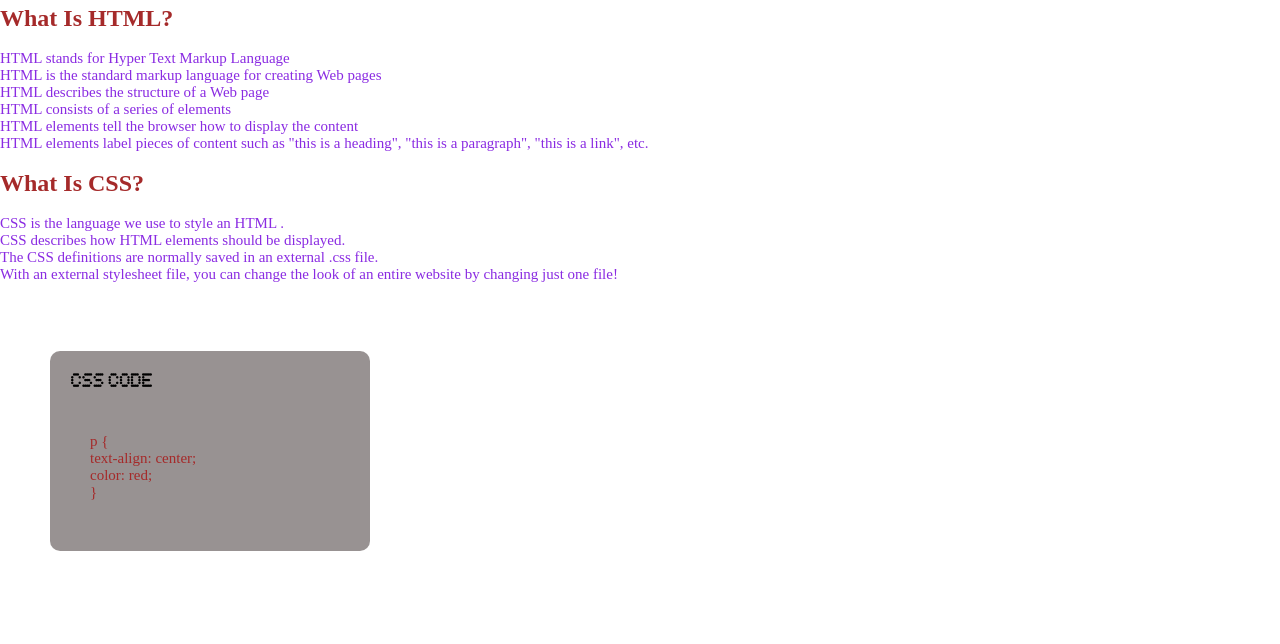
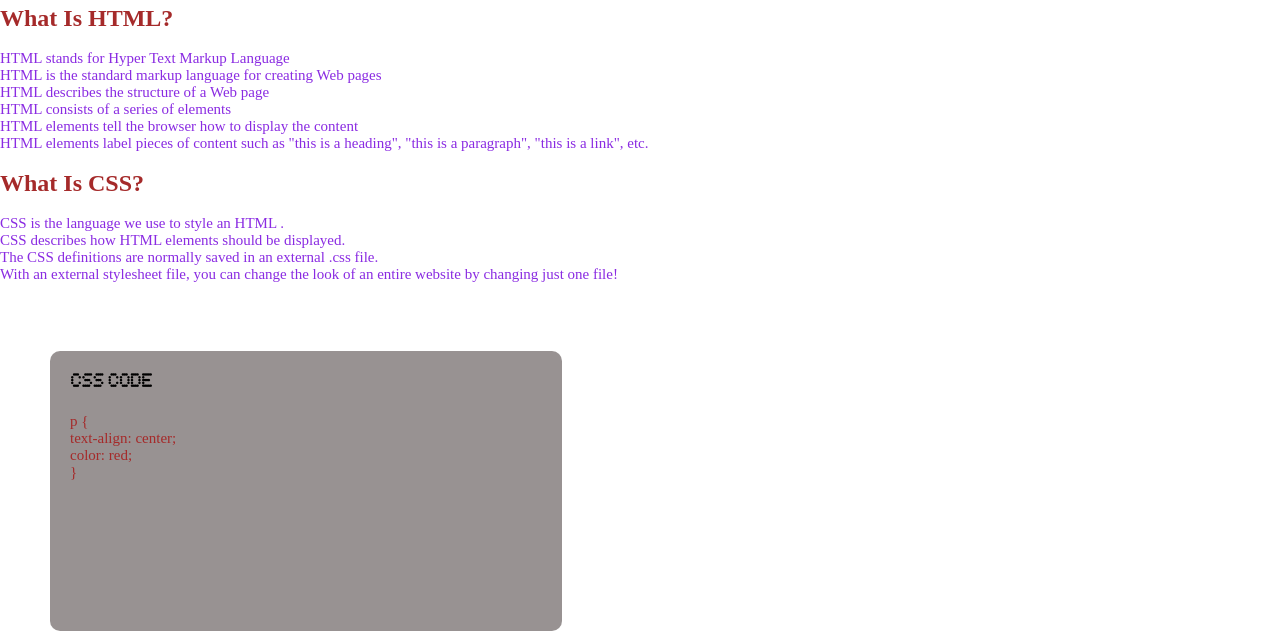
Before and after one commit to santhoshraj113/css-practise, a plain HTML site: page index.html in a window 1280 px wide. Shown: the part 176-820 px from the top of the page. Drawn offline with Linux system fonts and the light colour scheme; a web font is replaced by a local one.

Commit message:
css day 1 files

```diff
--- a/day1.css
+++ b/day1.css
@@ -7,7 +7,7 @@
   src: url(./Sinoreta_PERSONAL_USE_ONLY.otf);
 }
 @font-face {
-    font-family:nothing dot font;
+  font-family: nothing dot font;
   src: url(./nothing\ dot\ font.otf);
 }
 * {
@@ -37,7 +37,6 @@ h1 {
 p {
   font-size: 15px;
   color: brown;
-
 }
 #shortform {
   color: black;
@@ -52,18 +51,16 @@ p {
   color: brown;
   font-family: luxury font;
 }
-div{
-
-    height: 25%;
-    width: 25%;
+div {
+  height: 35%;
+  width: 40%;
   background-color: rgba(133, 126, 126, 0.844);
   font-family: nothing dot font;
   margin: 50px;
   padding: 20px;
   border-radius: 10px;
 }
-#code{
-    font-family: 'Times New Roman', Times, serif;
-    padding: 20px;
+#code {
+  font-family: "Times New Roman", Times, serif;
   font-size: 15px;
 }
```
Lines whose indentation alone changed are shown as unchanged.
